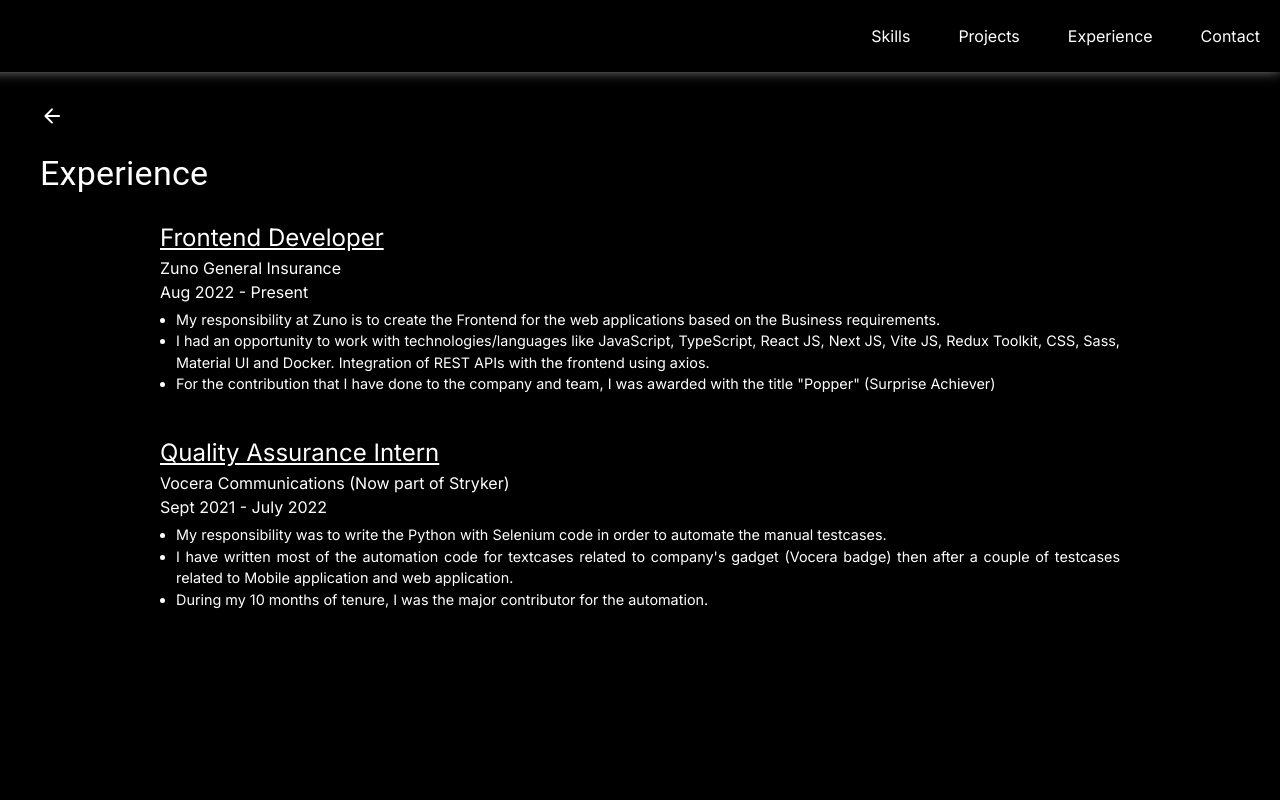
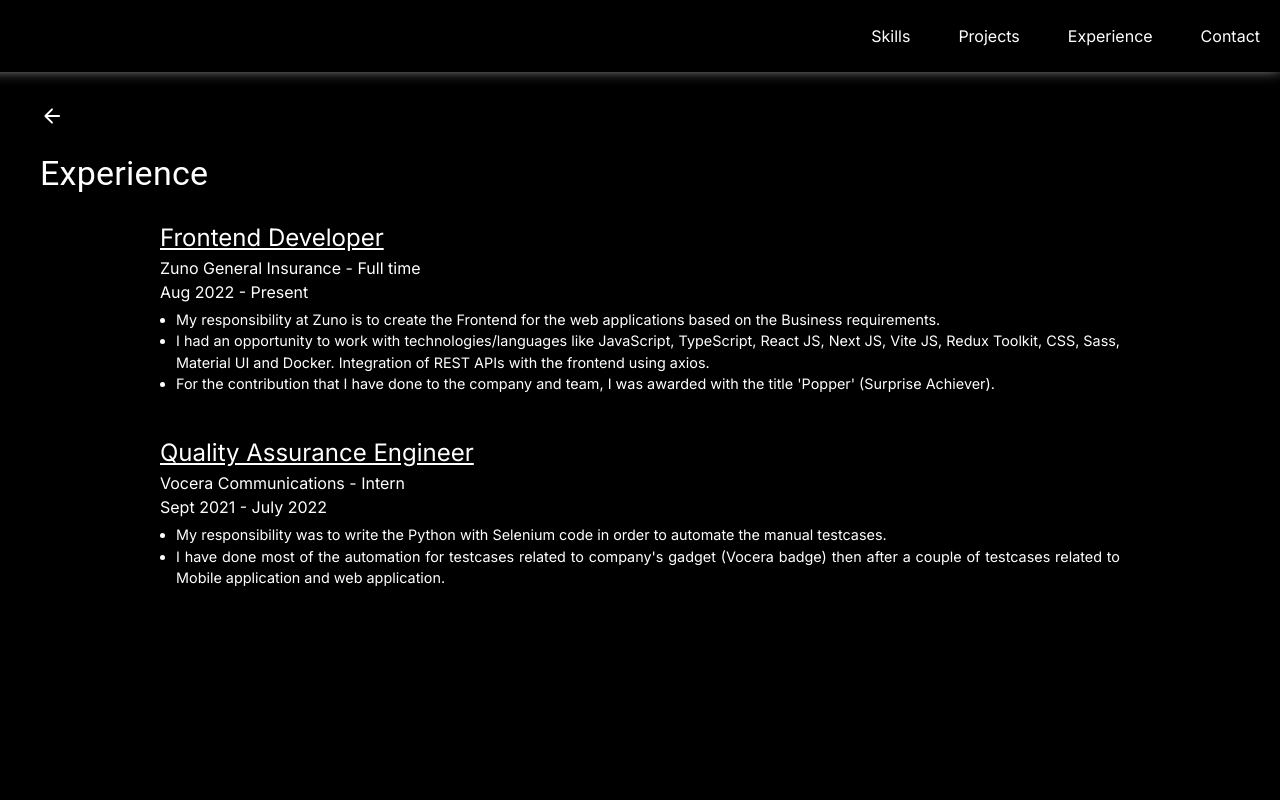
Before and after one commit to Satyaveerjaligama/portfolio-1, a Next.js app: page /home/experience in a window 1280 px wide. Shown: the top 800 px of the page. Built offline with nearby package versions, Linux system fonts and the light colour scheme.

Commit message:
Made changes for the code reusability

```diff
--- a/app/experience/page.tsx
+++ b/app/experience/page.tsx
@@ -1,40 +1,51 @@
 import React from "react";
 import Layout from "@/components/Layout";
-import { Box, Typography } from "@mui/material";
+import { Box } from "@mui/material";
 
 const Experience = () => {
+    const experienceInformation = [
+        {
+            companyName: "Zuno General Insurance",
+            role: "Frontend Developer",
+            employmentType: "Full time",
+            duration: "Aug 2022 - Present",
+            className: "zuno",
+            workDescription: [
+                "My responsibility at Zuno is to create the Frontend for the web applications based on the Business requirements.",
+                "I had an opportunity to work with technologies/languages like JavaScript, TypeScript, React JS, Next JS, Vite JS, Redux Toolkit, CSS, Sass, Material UI and Docker. Integration of REST APIs with the frontend using axios.",
+                "For the contribution that I have done to the company and team, I was awarded with the title 'Popper' (Surprise Achiever)."
+            ]
+        },
+        {
+            companyName: "Vocera Communications",
+            role: "Quality Assurance Engineer",
+            employmentType: "Intern",
+            duration: "Sept 2021 - July 2022",
+            className: "vocera",
+            workDescription: [
+                "My responsibility was to write the Python with Selenium code in order to automate the manual testcases.",
+                "I have done most of the automation for testcases related to company's gadget (Vocera badge) then after a couple of testcases related to Mobile application and web application."
+            ]
+        }
+    ];
+
     return (
         <Layout title="Experience">
             <Box className="experience">
-                <Box className="zuno">
-                    <p className="role">Frontend Developer</p>
-                    <p className="company-name">Zuno General Insurance</p>
-                    <p className="period">Aug 2022 - Present</p>
-                    <ul className="work-info">
-                        <li>
-                            My responsibility at Zuno is to create the Frontend for the web applications based on the Business requirements.
-                        </li>
-                        <li>
-                            I had an opportunity to work with technologies/languages like JavaScript, TypeScript, React JS, Next JS, Vite JS, Redux Toolkit, CSS, Sass, Material UI and Docker.
-                            Integration of REST APIs with the frontend using axios.
-                        </li>
-                        <li>
-                            For the contribution that I have done to the company and team, I was awarded with the title &quot;Popper&quot; (Surprise Achiever)
-                        </li>
-                    </ul>
-                </Box>
-
-                <Box className="vocera">
-                    <p className="role">Quality Assurance Intern</p>
-                    <p className="company-name">Vocera Communications (Now part of Stryker)</p>
-                    <p className="period">Sept 2021 - July 2022</p>
-                    <ul className="work-info">
-                        <li>My responsibility was to write the Python with Selenium code in order to automate the manual testcases.</li>
-                        <li>I have written most of the automation code for textcases related to company&apos;s gadget (Vocera badge) then after a
-                            couple of testcases related to Mobile application and web application.</li>
-                        <li>During my 10 months of tenure, I was the major contributor for the automation.</li>
-                    </ul>
-                </Box>
+                { experienceInformation.map((experience, index)=>
+                    <Box className={experience.className} key={index}>
+                        <p className="role">{experience.role}</p>
+                        <p className="company-name">{experience.companyName} - {experience.employmentType}</p>
+                        <p className="period">{experience.duration}</p>
+                        <ul className="work-info">
+                            { experience.workDescription.map((point, index)=>
+                                <li key={index}>
+                                    {point}
+                                </li>
+                            )}
+                        </ul>
+                    </Box>
+                )}
             </Box>
         </Layout>
     )
```
